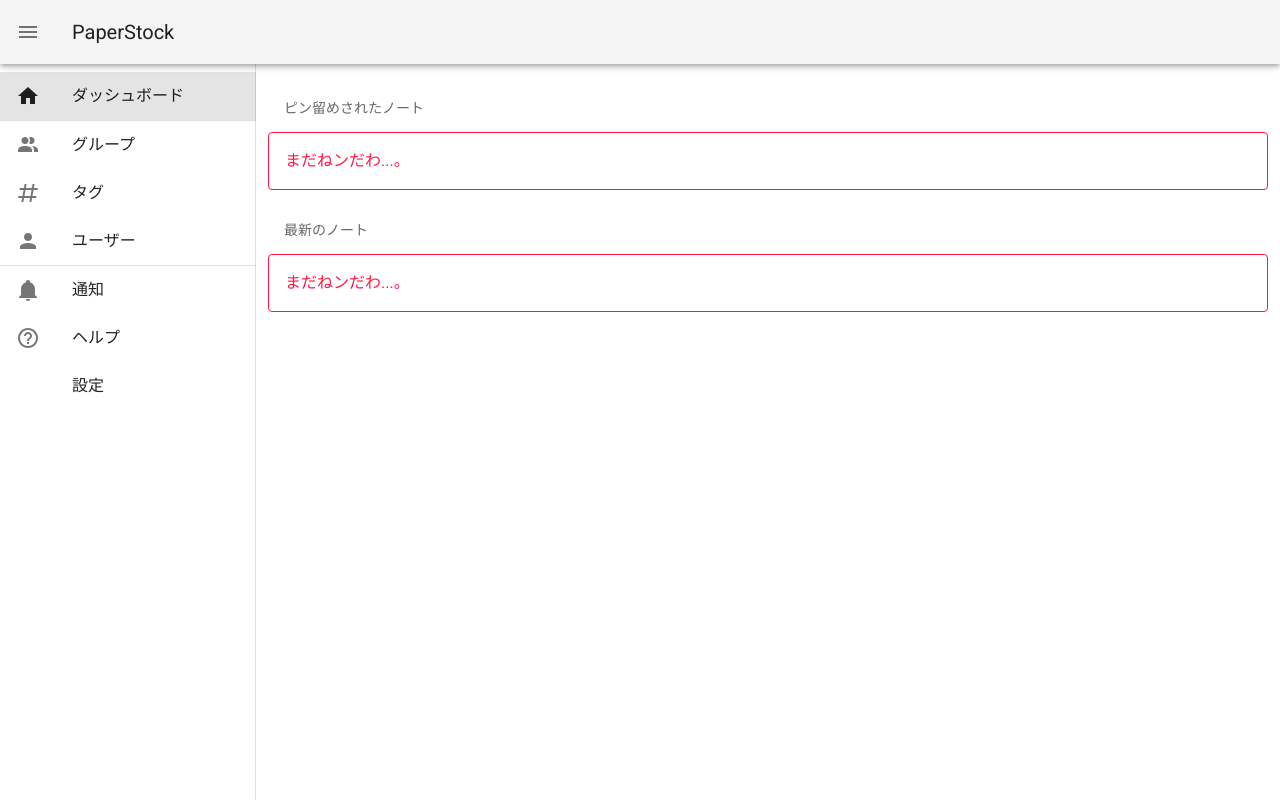
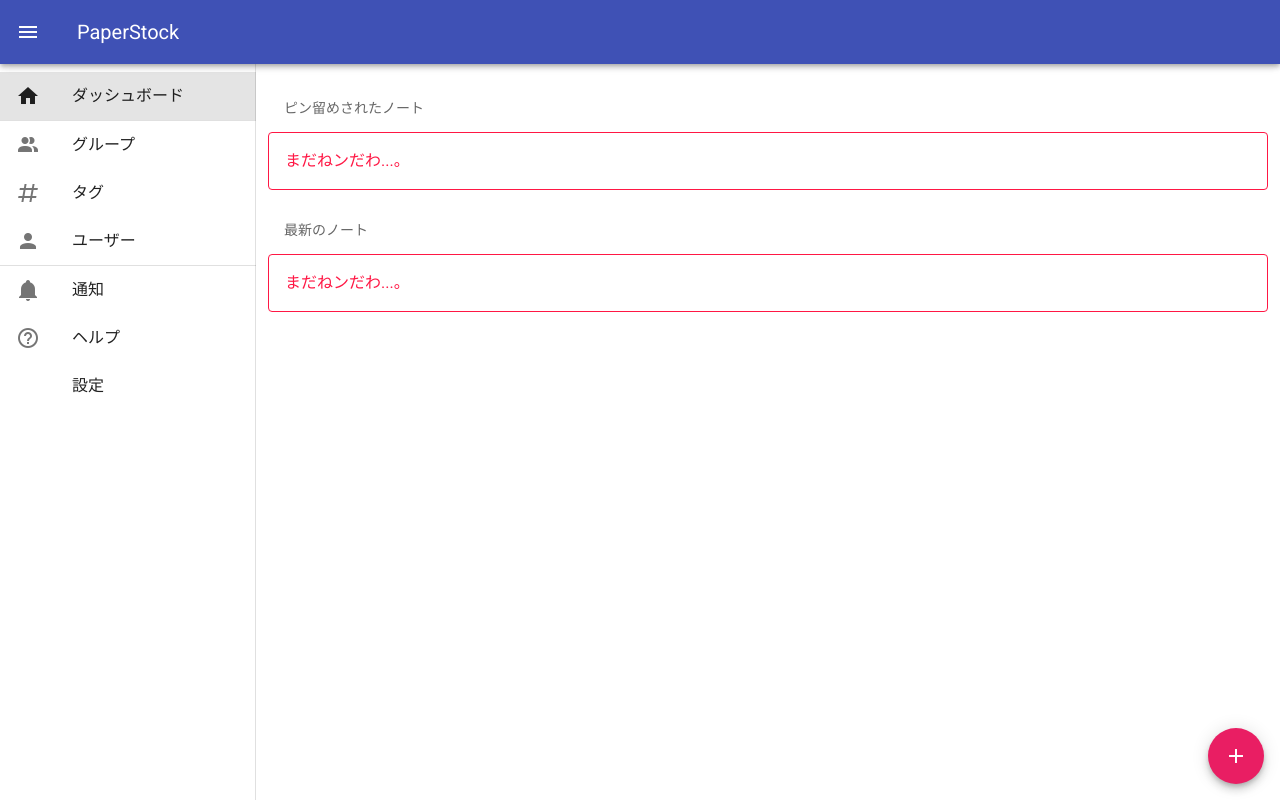
Before and after one commit to xeltica-studio/PaperStock, a Nuxt app: page / in a window 1280 px wide. Built offline with nearby package versions, Linux system fonts and the light colour scheme.

Commit message:
デザイン調整

```diff
--- a/layouts/default.vue
+++ b/layouts/default.vue
@@ -39,13 +39,27 @@
         </v-list-item>
       </v-list>
     </v-navigation-drawer>
-    <v-app-bar :clipped-left="clipped" fixed app>
+    <v-app-bar :clipped-left="clipped" color="primary" dark fixed app>
       <v-app-bar-nav-icon @click.stop="drawer = !drawer" />
-      <v-toolbar-title v-text="title" />
+      <v-toolbar-title>
+        <v-icon>mdi-file-document-box-multiple</v-icon>
+        PaperStock
+      </v-toolbar-title>
       <v-spacer />
     </v-app-bar>
     <v-content>
       <v-container>
+        <v-btn
+          fab
+          bottom
+          right
+          fixed
+          color="secondary"
+          dark
+          @click="createNote"
+        >
+          <v-icon>mdi-plus</v-icon>
+        </v-btn>
         <nuxt />
       </v-container>
     </v-content>
@@ -59,46 +73,7 @@ export default {
 			clipped: true,
 			drawer: false,
 			fixed: true,
-			items: [
-				{
-					icon: "mdi-home",
-					title: "ダッシュボード",
-					to: "/"
-				},
-				{
-					icon: "mdi-account-multiple",
-					title: "グループ",
-					to: "/groups"
-				},
-				{
-					icon: "mdi-pound",
-					title: "タグ",
-					to: "/tags"
-				},
-				{
-					icon: "mdi-account",
-					title: "ユーザー",
-					to: "/users"
-				},
-				{
-					icon: "mdi-bell",
-					title: "通知",
-					to: "/notifications"
-				},
-				{
-					icon: "mdi-help-circle-outline",
-					title: "ヘルプ",
-					to: "/help"
-				},
-				{
-					icon: "mdi-settings",
-					title: "環境設定",
-					to: "/settings"
-				}
-
-			],
-			miniVariant: true,
-			title: "PaperStock"
+			miniVariant: true
 		};
 	},
 	mounted () {
--- a/nuxt.config.ts
+++ b/nuxt.config.ts
@@ -79,7 +79,7 @@ const config: Configuration = {
 				light: {
 					primary: colors.indigo,
 					secondary: colors.pink,
-					accent: colors.indigo,
+					accent: colors.pink,
 					error: colors.red.accent3
 				}
 			}
```
